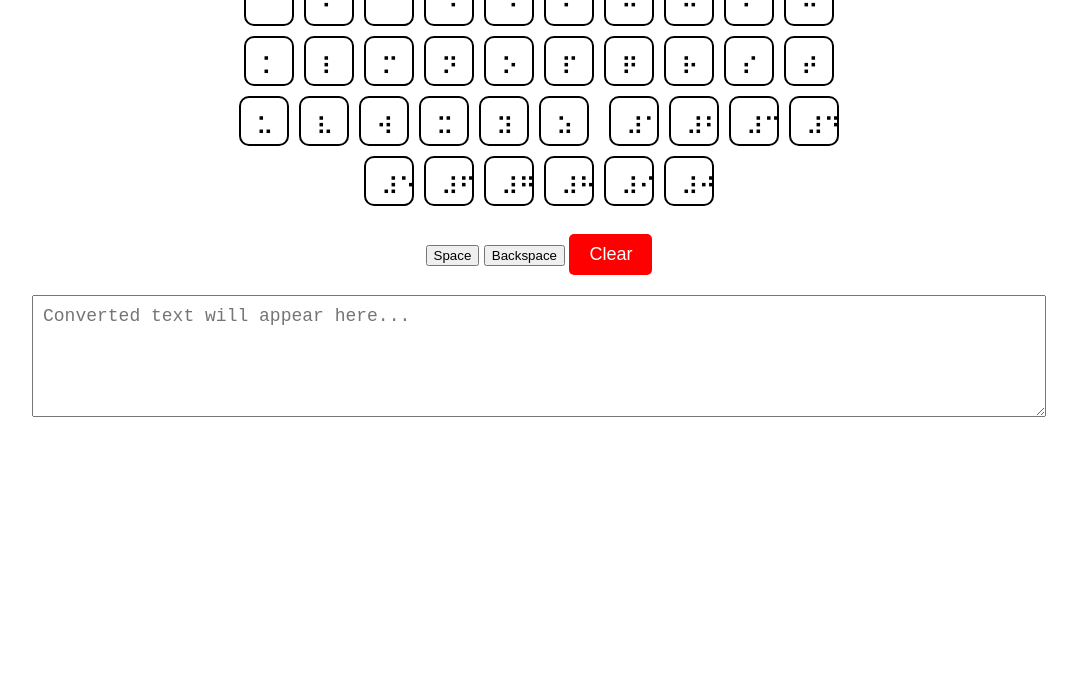
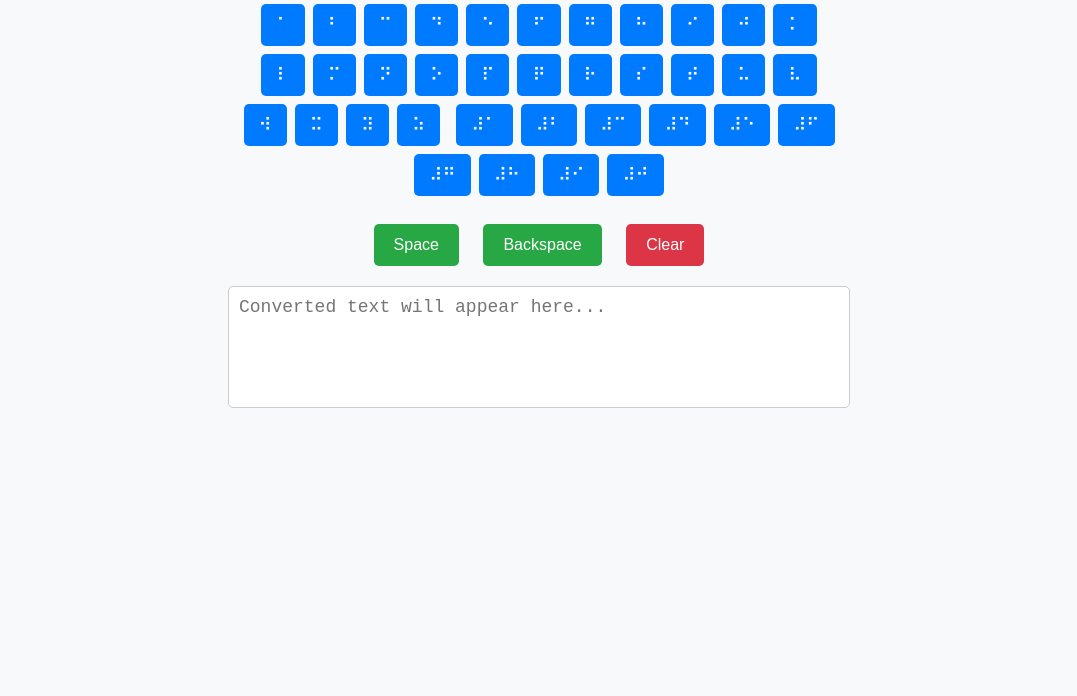
Before and after one commit to Rifana20/braillekeyboard, a plain HTML site: page index.html in a window 1280 px wide. Shown: the part 104-800 px from the top of the page, without its empty margins (101-1178 px from the left). Drawn offline with Linux system fonts and the light colour scheme.

Commit message:
Update style.css

```diff
--- a/style.css
+++ b/style.css
@@ -1,56 +1,73 @@
 body {
     font-family: Arial, sans-serif;
     text-align: center;
-    margin: 20px;
+    background-color: #f8f9fa;
+    padding: 20px;
+}
+
+h1 {
+    color: #333;
 }
 
 #braille-keyboard {
     display: flex;
     flex-wrap: wrap;
     justify-content: center;
-    gap: 10px;
-    margin-top: 20px;
+    gap: 8px;
     max-width: 600px;
-    margin-left: auto;
-    margin-right: auto;
+    margin: auto;
+}
+
+button {
+    font-size: 18px;
+    padding: 10px 15px;
+    border: none;
+    cursor: pointer;
+    border-radius: 5px;
+    transition: 0.3s;
 }
 
 .braille {
-    font-size: 24px;
-    padding: 15px;
-    width: 50px;
-    height: 50px;
-    text-align: center;
-    border: 2px solid black;
-    cursor: pointer;
-    background-color: white;
-    border-radius: 10px;
+    background-color: #007bff;
+    color: white;
 }
 
 .braille:hover {
-    background-color: lightgray;
+    background-color: #0056b3;
 }
 
-#output-text {
-    display: block;
-    width: 80%;
-    height: 100px;
-    margin: 20px auto;
-    font-size: 18px;
-    padding: 10px;
+#space-btn, #backspace-btn {
+    background-color: #28a745;
+    color: white;
+    padding: 12px 20px;
+    font-size: 16px;
+    margin: 10px;
+}
+
+#space-btn:hover, #backspace-btn:hover {
+    background-color: #218838;
 }
 
 #clear-btn {
-    font-size: 18px;
-    padding: 10px 20px;
-    margin-top: 10px;
-    cursor: pointer;
-    background-color: red;
+    background-color: #dc3545;
     color: white;
-    border: none;
-    border-radius: 5px;
+    padding: 12px 20px;
+    font-size: 16px;
+    margin: 10px;
 }
 
 #clear-btn:hover {
-    background-color: darkred;
+    background-color: #c82333;
 }
+
+textarea {
+    width: 90%;
+    max-width: 600px;
+    height: 100px;
+    margin-top: 10px;
+    padding: 10px;
+    font-size: 18px;
+    border-radius: 5px;
+    border: 1px solid #ccc;
+    resize: none;
+}
```
